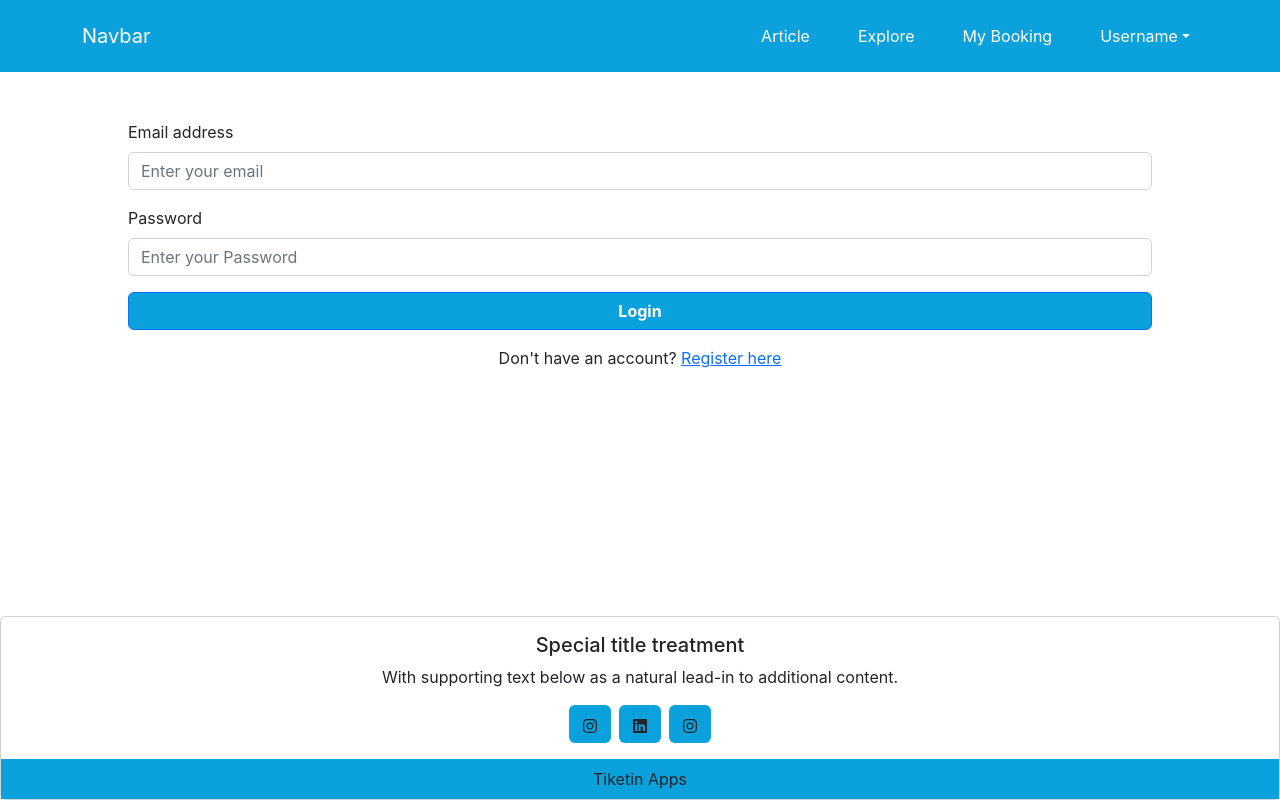
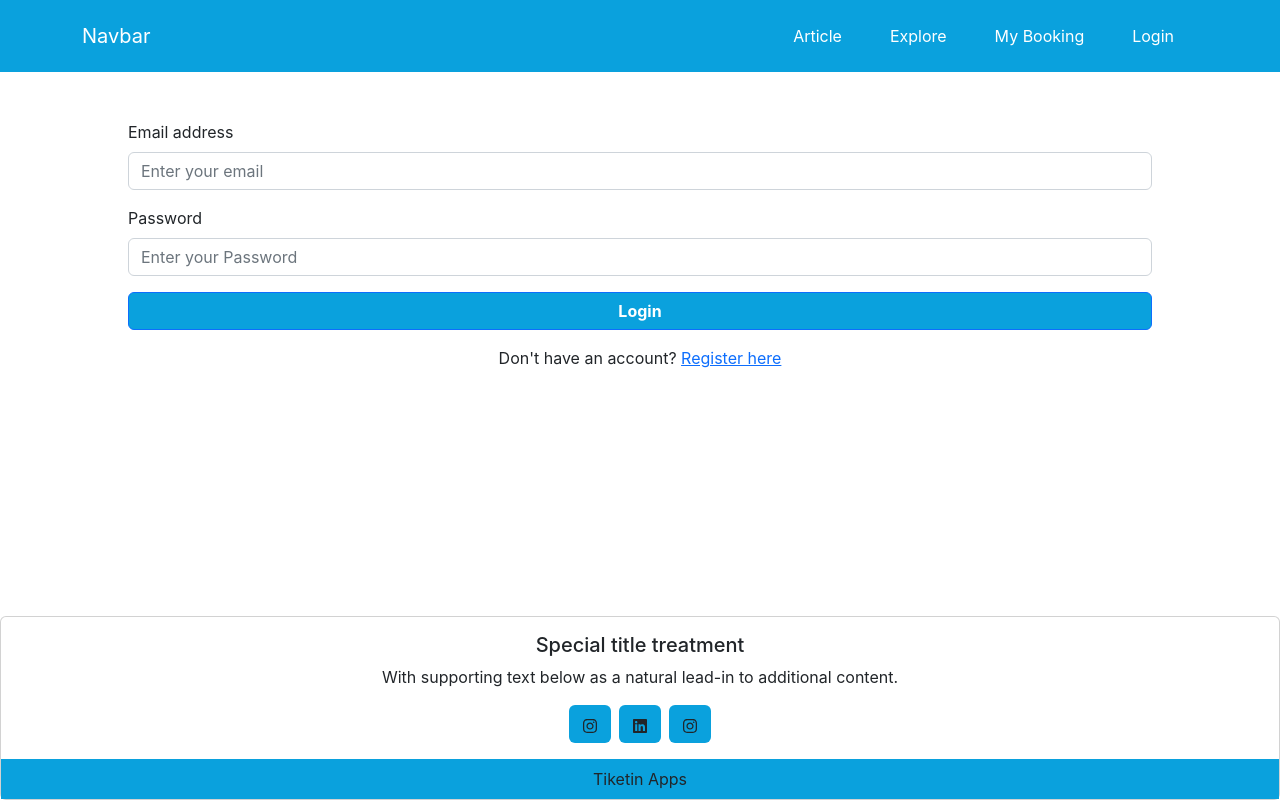
Before and after one commit to MuhammadAbdiel/capstone-dicoding, a React (Create React App) app: page /login in a window 1280 px wide. Built offline with nearby package versions, Linux system fonts and the light colour scheme; the HTML template or start-up script is replaced by a standard one.

Commit message:
update HeaderComponent

```diff
--- a/src/components/HeaderComponent.jsx
+++ b/src/components/HeaderComponent.jsx
@@ -1,15 +1,33 @@
-import React from 'react'
+import React, { useState, useEffect } from 'react'
 import Swal from 'sweetalert2'
 import Container from 'react-bootstrap/Container'
 import Nav from 'react-bootstrap/Nav'
 import Navbar from 'react-bootstrap/Navbar'
 import NavDropdown from 'react-bootstrap/NavDropdown'
-import PropTypes from 'prop-types'
-import { Link, useNavigate } from 'react-router-dom'
-import { logout } from '../utils/network-data'
+// import PropTypes from 'prop-types'
+import { Link } from 'react-router-dom'
+import { getUserLogged, logout } from '../utils/network-data'
 
-const HeaderComponent = ({ isUserLogged = true }) => {
-  const navigate = useNavigate()
+const HeaderComponent = () => {
+  const [authedUser, setAuthedUser] = useState(null)
+  const [name, setName] = useState('')
+
+  useEffect(() => {
+    if (!localStorage.getItem('accessToken')) {
+      setAuthedUser(null)
+      setName('')
+    } else {
+      const fetchData = async () => {
+        const response = await getUserLogged()
+
+        setAuthedUser(response.data.data)
+        setName(response.data.data.name)
+      }
+
+      fetchData()
+    }
+  }, [])
+
   const handleLogout = async () => {
     Swal.fire({
       title: 'Are you sure?',
@@ -22,7 +40,7 @@ const HeaderComponent = ({ isUserLogged = true }) => {
         const response = await logout()
         try {
           if (!response.error) {
-            navigate('/')
+            window.location.href = '/'
           }
         } catch (e) {
           Swal.fire({
@@ -57,8 +75,8 @@ const HeaderComponent = ({ isUserLogged = true }) => {
             <Nav.Link href='./my-booking' className='mx-3'>
               My Booking
             </Nav.Link>
-            {isUserLogged ? (
-              <NavDropdown title='Username' id='collasible-nav-dropdown' className='ms-3 header-link'>
+            {authedUser != null ? (
+              <NavDropdown title={name} id='collasible-nav-dropdown' className='ms-3 header-link'>
                 <NavDropdown.Item href='/user/profile'>Profile</NavDropdown.Item>
                 <NavDropdown.Item href='/admin'>Admin</NavDropdown.Item>
                 <NavDropdown.Item href='/user/saved'>Saved</NavDropdown.Item>
@@ -78,7 +96,4 @@ const HeaderComponent = ({ isUserLogged = true }) => {
   )
 }
 
-HeaderComponent.propTypes = {
-  isUserLogged: PropTypes.bool
-}
 export default HeaderComponent
--- a/src/utils/network-data.js
+++ b/src/utils/network-data.js
@@ -12,7 +12,6 @@ async function fetchWithToken(url, options = {}) {
   return fetch(url, {
     ...options,
     headers: {
-      ...options.headers,
       'Content-Type': 'application/json',
       Accept: 'application/json',
       Authorization: `Bearer ${getAccessToken()}`
```
